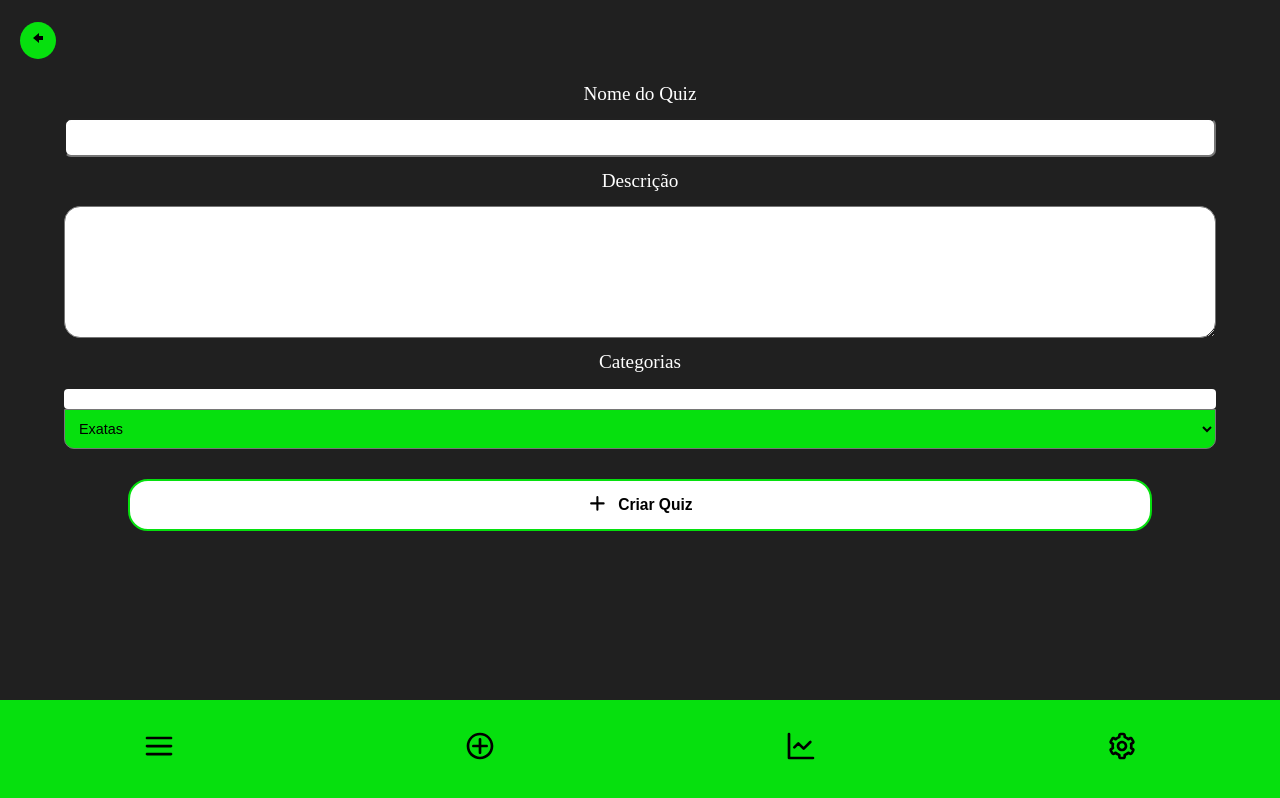
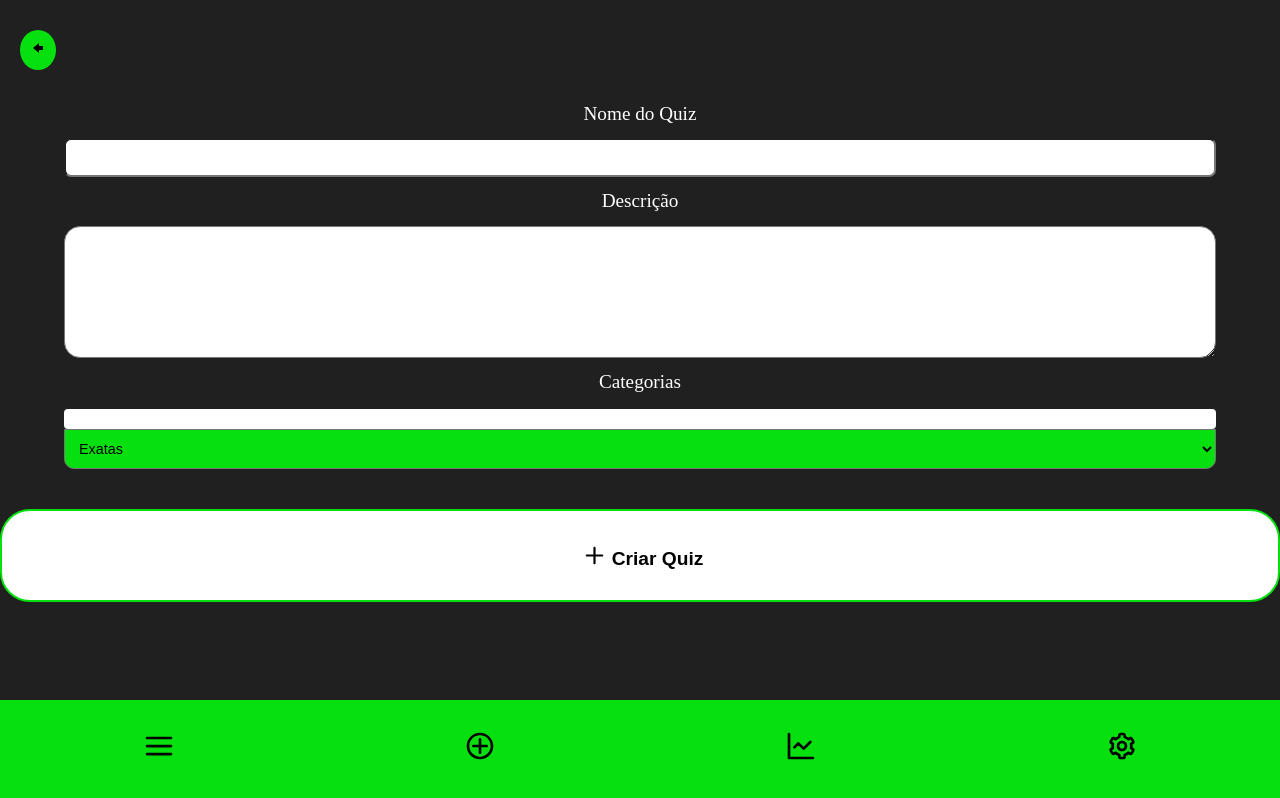
Before and after one commit to leandromacedo117/site-quiz, a React (Vite) app in the folder quiz-app/: page /create/create_quiz in a window 1280 px wide. Built offline with nearby package versions, Linux system fonts and the light colour scheme.

Commit message:
refatoração e reutilização

```diff
--- a/quiz-app/src/componentes/CreateButton.jsx
+++ b/quiz-app/src/componentes/CreateButton.jsx
@@ -2,15 +2,17 @@ import { IoIosAdd } from "react-icons/io";
 import { Link } from "react-router-dom";
 import "../style/CreateButton.css"
 
-export default function CreateButton() {
+export default function CreateButton({text}) {
     return(
-        <Link to="/create/create_quiz">
+        // <Link to="/create/create_quiz">
             <div className="CreateButton">
-                <div className="CreateButton_content">
-                    <IoIosAdd size={35}/>
-                    <p className="text">Criar</p>
-                </div>
+                <button className="CreateButton_content" type="submit">
+                    <div>
+                        <IoIosAdd size={35}/>
+                        <p className="text">{text}</p>
+                    </div>
+                </button>
             </div>
-        </Link>
+        // </Link>
     )
 }
--- /dev/null
+++ b/quiz-app/src/componentes/ReturnPage.jsx
@@ -0,0 +1,16 @@
+import React from 'react'
+import { GoArrowLeft } from "react-icons/go";
+
+
+const ReturnPage = ({quizName}) => {
+  return (
+    <div className='quiz-icon' >
+        <span>
+            <GoArrowLeft/>
+        </span>
+        <h4>{quizName}</h4>
+    </div>
+  )
+}
+
+export default ReturnPage
--- a/quiz-app/src/componentes/Todo.jsx
+++ b/quiz-app/src/componentes/Todo.jsx
@@ -3,6 +3,8 @@ import '../style/Todo.css'
 import API from '../data/api';
 import Card from './Card.jsx';
 import CreateButton from "./CreateButton.jsx"
+import { Link } from "react-router-dom";
+
 
 const Todo = ( {isCreate} ) => {
   const dataFromApi = API()
@@ -45,7 +47,9 @@ const Todo = ( {isCreate} ) => {
       </div>
       <div>
         {
-          isCreate ? ( <CreateButton/> ) : null
+          isCreate ? ( <Link to="/create/create_quiz">
+            <CreateButton text='Criar'/>
+          </Link>) : null
         }
       </div>
       {dataFromApi.map(item => (
--- a/quiz-app/src/pages/Create.jsx
+++ b/quiz-app/src/pages/Create.jsx
@@ -1,9 +1,11 @@
 import Todo from "../componentes/Todo.jsx"
+
 
 function Create() {
   return (
     <div>
       <Todo
+
         isCreate={true}
       />
     </div>
--- a/quiz-app/src/pages/CreateQuiz.jsx
+++ b/quiz-app/src/pages/CreateQuiz.jsx
@@ -4,6 +4,11 @@ import axios from 'axios';
 import '../style/CreateQuiz.css'
 import { GoArrowLeft } from "react-icons/go";
 import { HiPlus } from "react-icons/hi";
+import { Link } from "react-router-dom";
+import CreateButton from '../componentes/CreateButton';
+import ReturnPage from '../componentes/ReturnPage';
+
+
 
 const CreateQuiz = () => {
   const [quizValues, setQuizValues] = useState({
@@ -28,11 +33,9 @@ const CreateQuiz = () => {
   return (
     <div className="CreateQuiz">
         <div className="quiz-container" onSubmit={sendData}>
-            <div className='quiz-icon'>
-                <span>
-                    <GoArrowLeft/>
-                </span>
-            </div>
+            <Link to = '/Create'>
+                <ReturnPage/>
+            </Link>
             <form method="" className='form-container'>
                 <div className="quiz-form">
                     <label htmlFor="Perguta" className='name-function'>Nome do Quiz</label>
@@ -65,14 +68,7 @@ const CreateQuiz = () => {
                     </select>
                 </div>
             </div>
-            <div className='button-create-quiz'>
-                <button className="button-create-quiz-div"  type='submit'>
-                    <span>
-                        <HiPlus/>
-                    </span>
-                    <h3>Criar Quiz</h3>
-                </button>
-            </div>
+            <CreateButton text='Criar Quiz'/>
 
             </form>
 
--- a/quiz-app/src/style/CreateButton.css
+++ b/quiz-app/src/style/CreateButton.css
@@ -6,11 +6,23 @@
     padding: 24px;
     margin: 20px 0 0px 0;
     color: #000000;
+    display: flex;
+    align-items: center;
+    justify-content: center;
 }
 .CreateButton:hover {
     background-color: #06E00E;
 }
 .CreateButton_content {
+    background-color: #fff;
+    border: none;
+}
+
+.CreateButton_content:hover{
+    background-color: #06E00E;
+}
+
+.CreateButton_content div {
     display: flex;
     flex-direction: row;
     align-items: center;
--- a/quiz-app/src/style/CreateQuiz.css
+++ b/quiz-app/src/style/CreateQuiz.css
@@ -9,9 +9,20 @@
 
 .quiz-icon{
     padding-top: 30px;
+    display: flex;
+    align-items: center;
 }
+
+.quiz-icon h4{
+    color: #fff;
+    font-size: 1.9rem;
+    text-align: center;
+    margin-right: 25vw;
+}
+
 .quiz-icon span{
     margin-left: 20px;
+    margin-right: 20vw;
     padding-top: 20px;
     background-color: #06E00E;
     padding:10px;
@@ -86,7 +97,7 @@
     background-color: #06E00E;
     border-radius: 0px 0px 10px 10px;
     width: 90vw;
-
+    margin-bottom: 20px;
 
 }
 
```
